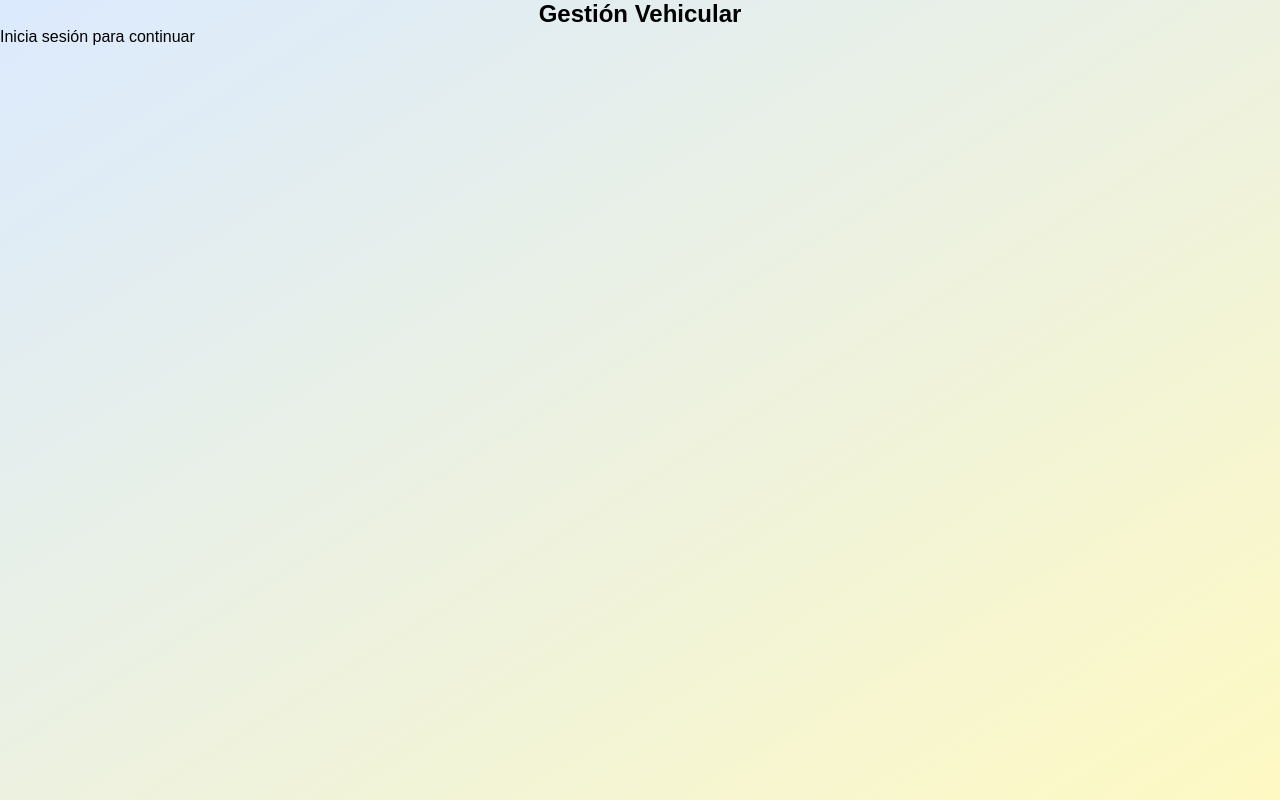
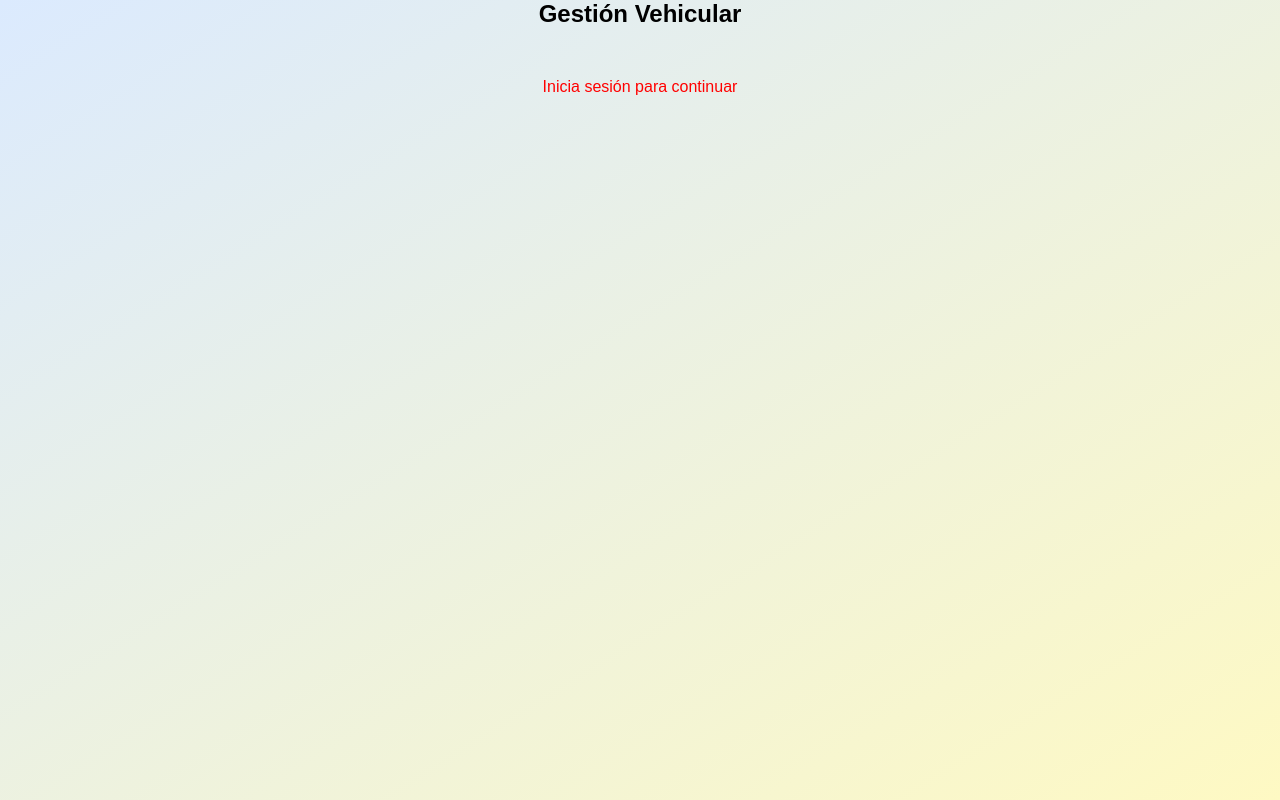
Before and after one commit to nahuelaba96/gestion-vehicular-frontend, a React (Vite) app: page /login in a window 1280 px wide. Built offline with nearby package versions, Linux system fonts and the light colour scheme.

Commit message:
cambios en .subtitulos

```diff
--- a/src/pages/home/home.css
+++ b/src/pages/home/home.css
@@ -1,6 +1,7 @@
 *{
    box-sizing: border-box;
 }
+
 
 /* Estructura general */
 .app-container {
@@ -73,6 +74,24 @@
   margin: 0;
 }
 
+/*         Login page                   */
+
+.subtitulo{
+    text-align: center;
+    margin-top: 50px;
+    margin-bottom: 50px;
+    color:red;
+}
+
+
+
+
+
+
+
+
+
+
 @media (min-width: 768px) {
   .home-contenedor {
     max-width: 1600px; /* o 640px, 720px, según lo que prefieras */
```
